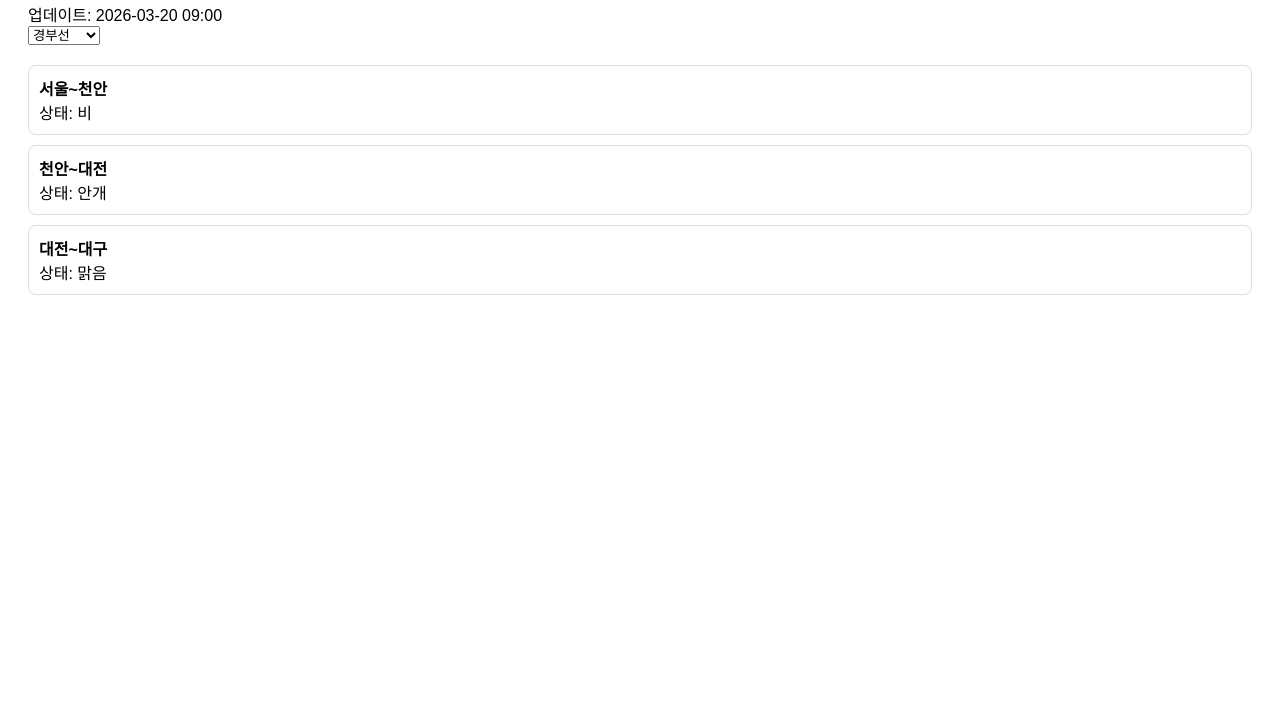
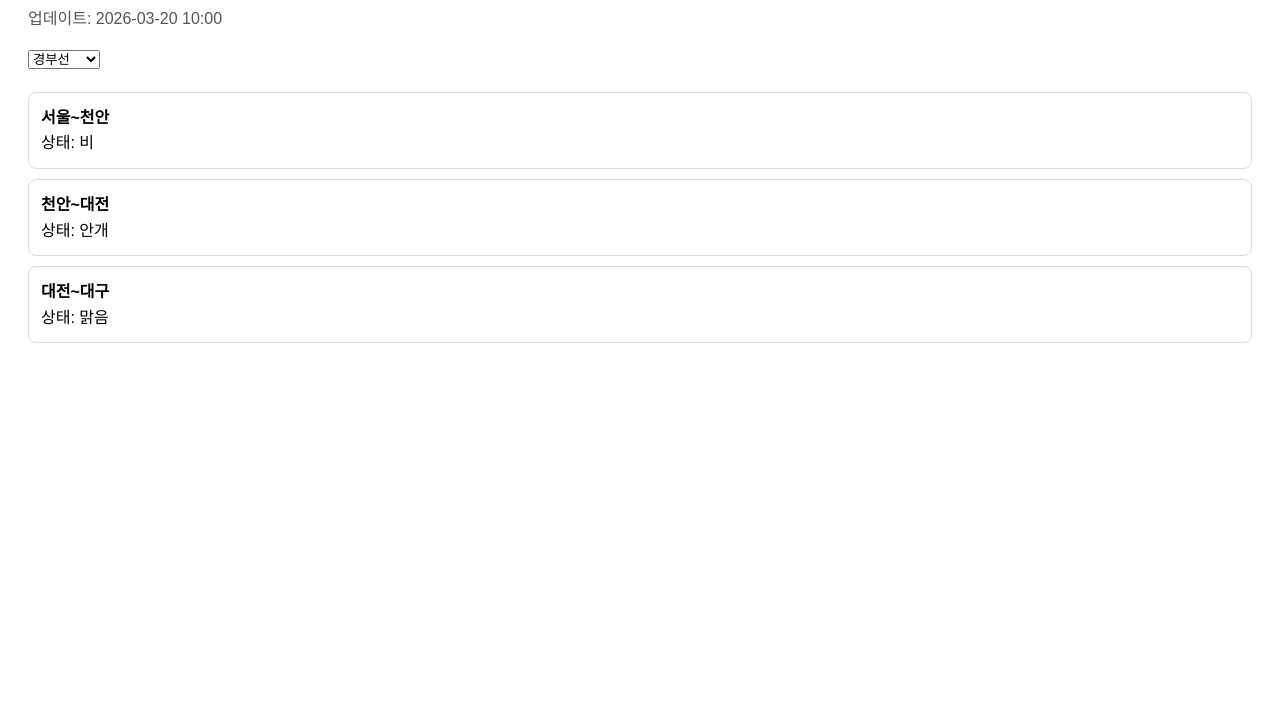
Before and after one commit to sk91741089-prog/highway-weather-briefing, a plain HTML site: page index.html in a window 1280 px wide. Shown: the part 93-800 px from the top of the page. Drawn offline with Linux system fonts and the light colour scheme.

Commit message:
Add files via upload

```diff
--- a/data/weather.json
+++ b/data/weather.json
@@ -1,18 +1,18 @@
 {
-  "update_time": "2026-03-20 09:00",
+  "update_time": "2026-03-20 10:00",
   "highways": {
     "gyeongbu": [
-      {"name": "서울~천안", "weather": "비"},
-      {"name": "천안~대전", "weather": "안개"},
-      {"name": "대전~대구", "weather": "맑음"}
+      { "name": "서울~천안", "weather": "비" },
+      { "name": "천안~대전", "weather": "안개" },
+      { "name": "대전~대구", "weather": "맑음" }
     ],
     "seohaean": [
-      {"name": "서울~서산", "weather": "안개"},
-      {"name": "서산~군산", "weather": "비"}
+      { "name": "서울~서산", "weather": "안개" },
+      { "name": "서산~군산", "weather": "비" }
     ],
     "yeongdong": [
-      {"name": "강릉~평창", "weather": "눈"},
-      {"name": "평창~원주", "weather": "맑음"}
+      { "name": "강릉~평창", "weather": "눈" },
+      { "name": "평창~원주", "weather": "맑음" }
     ]
   }
 }
--- a/index.html
+++ b/index.html
@@ -2,11 +2,11 @@
 <html lang="ko">
 <head>
   <meta charset="UTF-8">
+  <meta name="viewport" content="width=device-width, initial-scale=1.0">
   <title>고속도로 기상 브리핑</title>
   <link rel="stylesheet" href="style.css">
 </head>
 <body>
-
   <h1>고속도로 기상 브리핑</h1>
 
   <div id="update-time"></div>
@@ -20,6 +20,5 @@
   <div id="weather-container"></div>
 
   <script src="script.js"></script>
-
 </body>
 </html>
--- a/style.css
+++ b/style.css
@@ -1,10 +1,16 @@
 body {
-  font-family: Arial;
+  font-family: Arial, sans-serif;
   padding: 20px;
+  line-height: 1.6;
 }
 
 h1 {
   font-size: 24px;
+}
+
+#update-time {
+  margin-bottom: 15px;
+  color: #555;
 }
 
 #weather-container {
@@ -13,7 +19,7 @@ h1 {
 
 .card {
   border: 1px solid #ddd;
-  padding: 10px;
+  border-radius: 8px;
+  padding: 12px;
   margin-bottom: 10px;
-  border-radius: 8px;
 }
```
Lines whose indentation alone changed are shown as unchanged.
